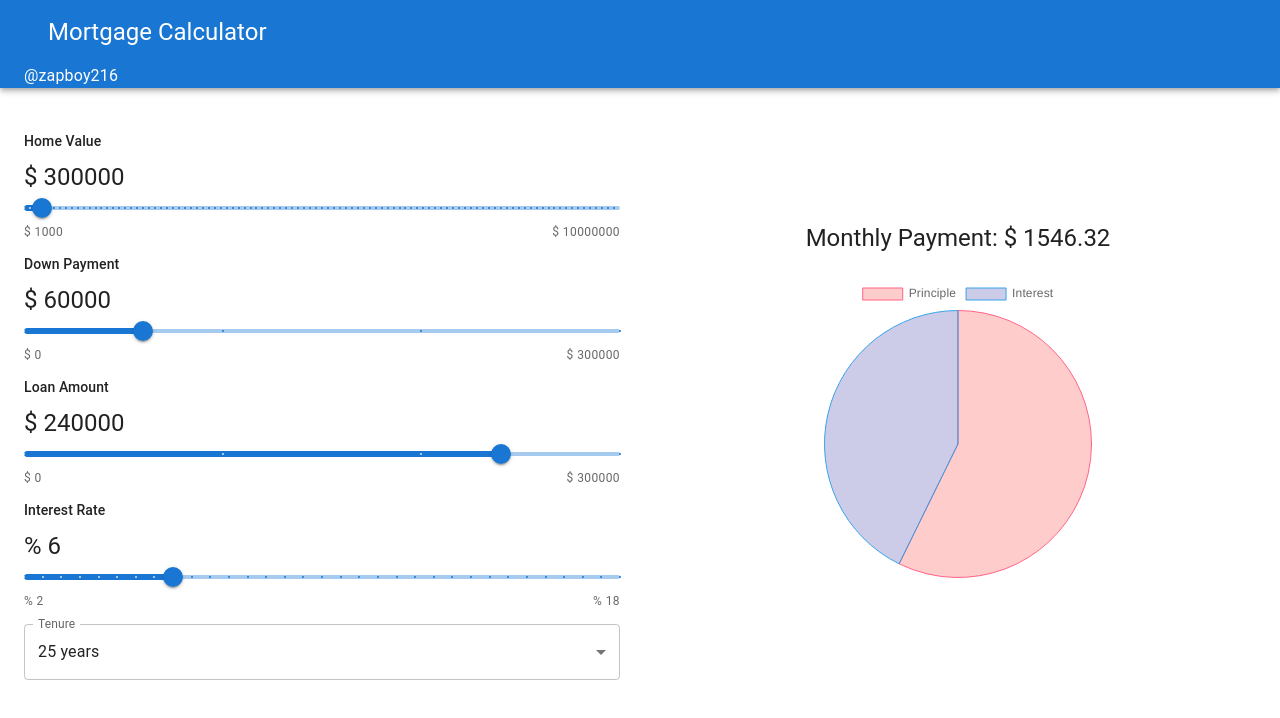
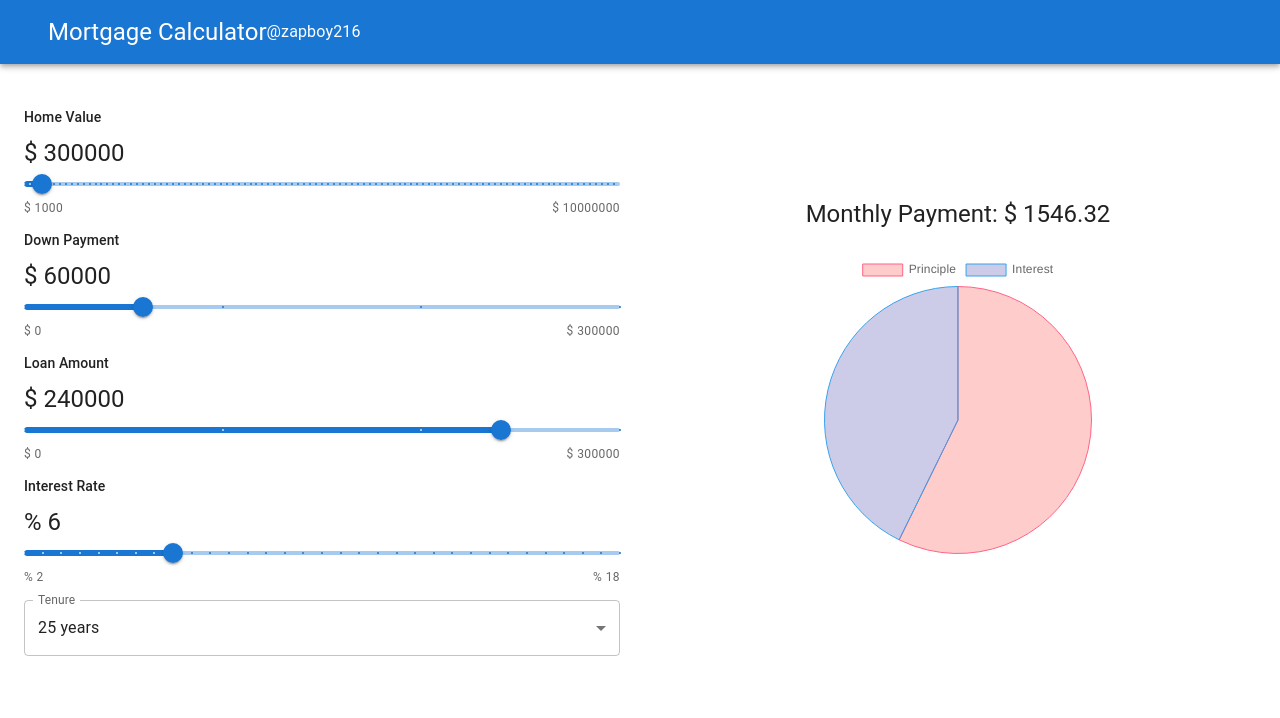
Before and after one commit to Max-OSSoftware/react-mortgage-calculator, a React (Create React App) app: page / in a window 1280 px wide. Shown: the top 718 px of the page. Built offline with nearby package versions, Linux system fonts and the light colour scheme.

Commit message:
Add username to Navbar

```diff
--- a/src/Components/Navbar.js
+++ b/src/Components/Navbar.js
@@ -9,9 +9,9 @@ const Navbar = () => {
       <Container maxWidth="xl">
         <Toolbar>
           <Typography variant="h5">Mortgage Calculator</Typography>
+          <Typography variant="p"> @zapboy216</Typography>
+        </Toolbar>
 
-        </Toolbar>
-        <Typography variant="p"> @zapboy216</Typography>
       </Container>
     </AppBar>
   );
```
